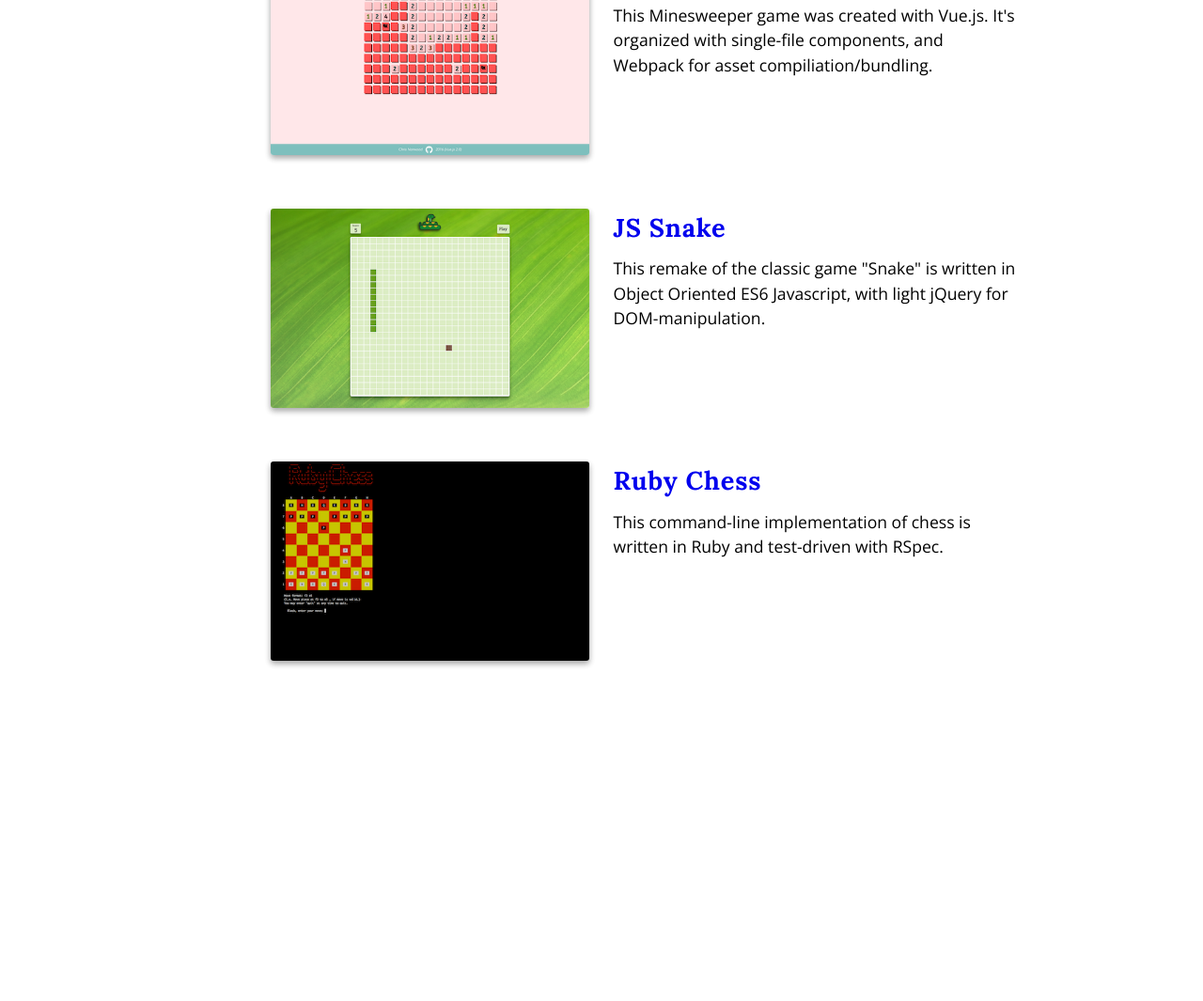
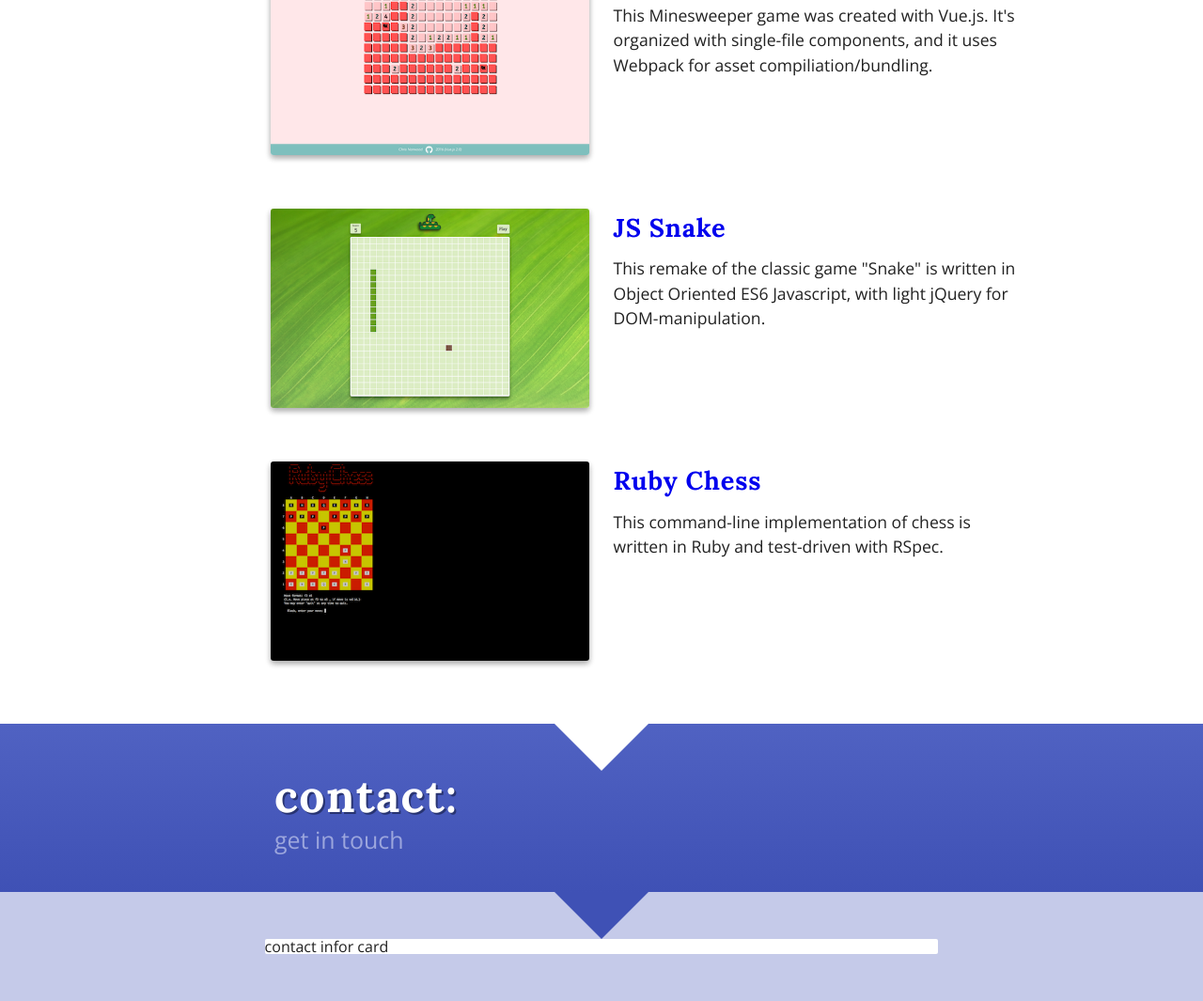
Before and after one commit to chrisnorwood/chrisnorwood.github.io, a plain HTML site: page index.html in a window 1280 px wide. Shown: the part 1336-2401 px from the top of the page at 94% size. Before the commit the page ends 2106 px from the top, so only its background shows below. Drawn offline with nearby package versions, Linux system fonts and the light colour scheme.

Commit message:
Add footer bar

```diff
--- a/css/styles.css
+++ b/css/styles.css
@@ -63,7 +63,7 @@ body {
   max-width: 1600px;
   margin: 0;
   font-family: 'Open Sans', sans-serif;
-  color: rbga(0, 0, 0, 0.75); }
+  color: #212121; }
 
 /*
 ** Header
@@ -201,8 +201,9 @@ body {
   background-color: #5062C2;
   background-image: -webkit-linear-gradient(#5062C2, #3F51B5);
   background-image: linear-gradient(#5062C2, #3F51B5);
-  text-align: right;
   color: #9CA6DD; }
+  .mast .content {
+    text-align: right; }
     .mast .content h1 {
       font-size: 2.5em;
       color: #ffffff;
@@ -210,7 +211,7 @@ body {
     .mast .content p {
       font-size: 1.3em; }
 
-.mast::after {
+#projects .mast::after, #contact .mast::after {
   content: '';
   position: absolute;
   top: 100%;
@@ -222,10 +223,28 @@ body {
   border-left: solid 50px transparent;
   border-right: solid 50px transparent; }
 
+#contact .mast {
+  padding: 25px 0 25px 0; }
+  #contact .mast .content {
+    text-align: left; }
+
+#contact .mast::before {
+  content: '';
+  position: absolute;
+  top: 0;
+  left: 50%;
+  margin-left: -50px;
+  width: 0;
+  height: 0;
+  border-top: solid 50px white;
+  border-left: solid 50px transparent;
+  border-right: solid 50px transparent; }
+
 /*
 ** Projects
 */
 .projects-main {
+  position: relative;
   max-width: 68em;
   margin-left: auto;
   margin-right: auto;
@@ -297,3 +316,41 @@ body {
       .projects-main .project .description p {
         font-size: 1.1rem;
         line-height: 1.5; }
+
+/*
+** Contact / Footer area
+*/
+.contact-main {
+  padding: 50px;
+  background-color: #C5CAE9; }
+  .contact-main .media-wrapper {
+    max-width: 68em;
+    margin-left: auto;
+    margin-right: auto; }
+    .contact-main .media-wrapper::after {
+      clear: both;
+      content: "";
+      display: table; }
+    .contact-main .media-wrapper .media-card {
+      display: block;
+      float: left;
+      display: block;
+      margin-right: 2.35765%;
+      width: 100%;
+      background-color: white;
+      border-radius: 2px; }
+      .contact-main .media-wrapper .media-card::after {
+        clear: both;
+        content: "";
+        display: table; }
+      .contact-main .media-wrapper .media-card:last-child {
+        margin-right: 0; }
+      @media screen and (min-width: 769px) {
+        .contact-main .media-wrapper .media-card {
+          float: left;
+          display: block;
+          margin-right: 2.35765%;
+          width: 65.88078%;
+          margin-left: 17.05961%; }
+          .contact-main .media-wrapper .media-card:last-child {
+            margin-right: 0; } }
--- a/index.html
+++ b/index.html
@@ -20,7 +20,7 @@
             <ul>
               <li><a data-scroll href="#projects">Projects</a></li>
               <li><a href="https://github.com/chrisnorwood/">Github</a></li>
-              <li><a href="#">Contact</a></li>
+              <li><a data-scroll href="#contact">Contact</a></li>
             </ul>
           </nav>
         </section>
@@ -59,7 +59,7 @@
           <div class="description">
             <h1><a href="https://vue-minesweeper.herokuapp.com/">Minesweeper</a></h1>
             <p>This Minesweeper game was created with Vue.js.  It's organized with single-file
-            components, and Webpack for asset compiliation/bundling.</p>
+            components, and it uses Webpack for asset compiliation/bundling.</p>
           </div>
         </article>
         <article class="project">
@@ -87,9 +87,26 @@
         </article>
       </section>
     </section>
-  <script type="text/javascript" src="js/scripts.min.js"></script>
-  <script type="text/javascript">
-    smoothScroll.init();
-  </script>
+    <section id="contact">
+      <header class="mast contact">
+        <section class="content">
+          <h1>contact:</h1>
+          <p>
+            get in touch
+          </p>
+        </section>
+      </header>
+      <section class="contact-main">
+        <div class="media-wrapper">
+          <article class="media-card">
+            contact infor card
+          </article>
+        </div>
+      </section>
+    </section>
+    <script type="text/javascript" src="js/scripts.min.js"></script>
+    <script type="text/javascript">
+      smoothScroll.init();
+    </script>
   </body>
 </html>
```
Lines whose indentation alone changed are shown as unchanged.
